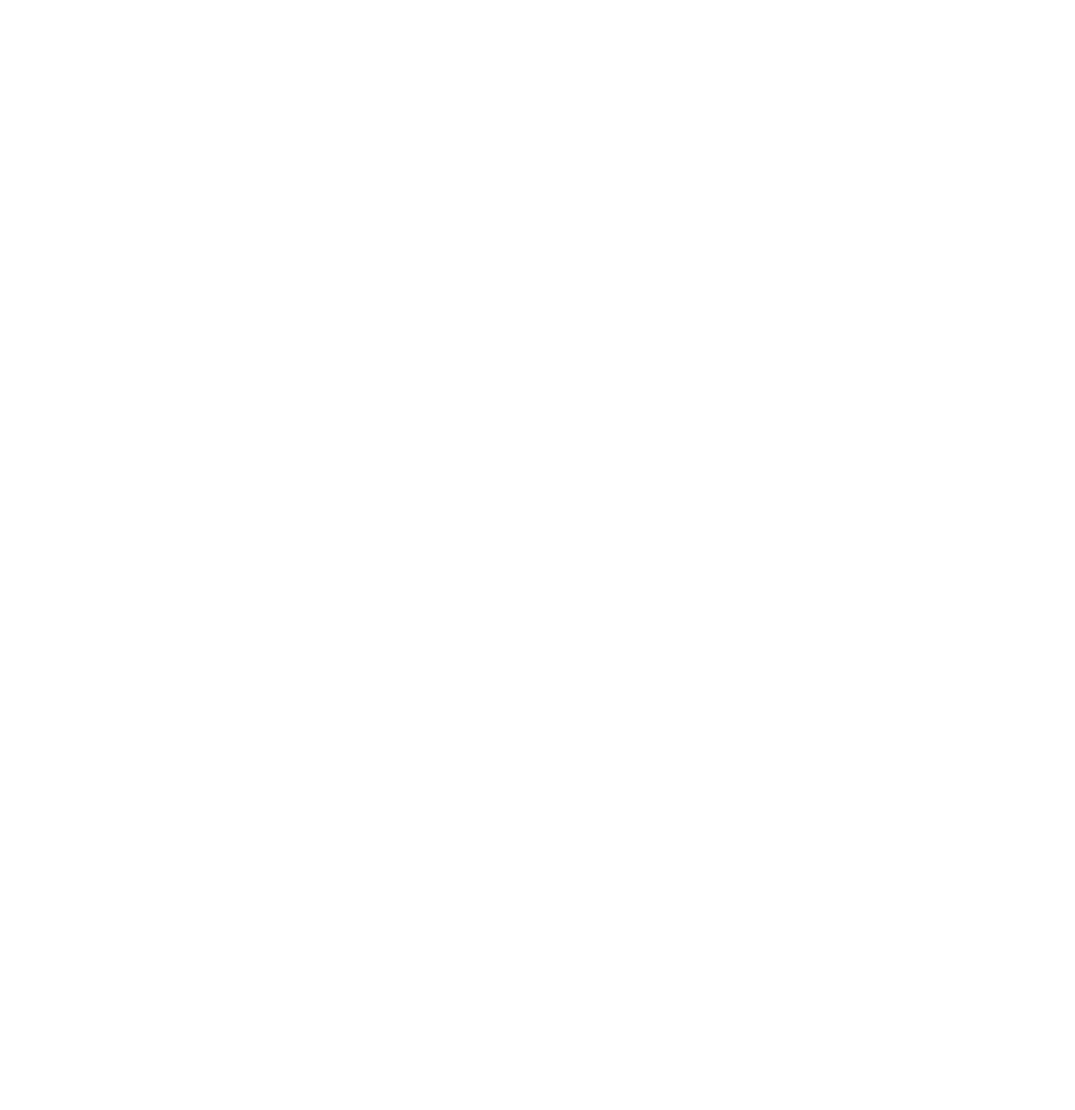
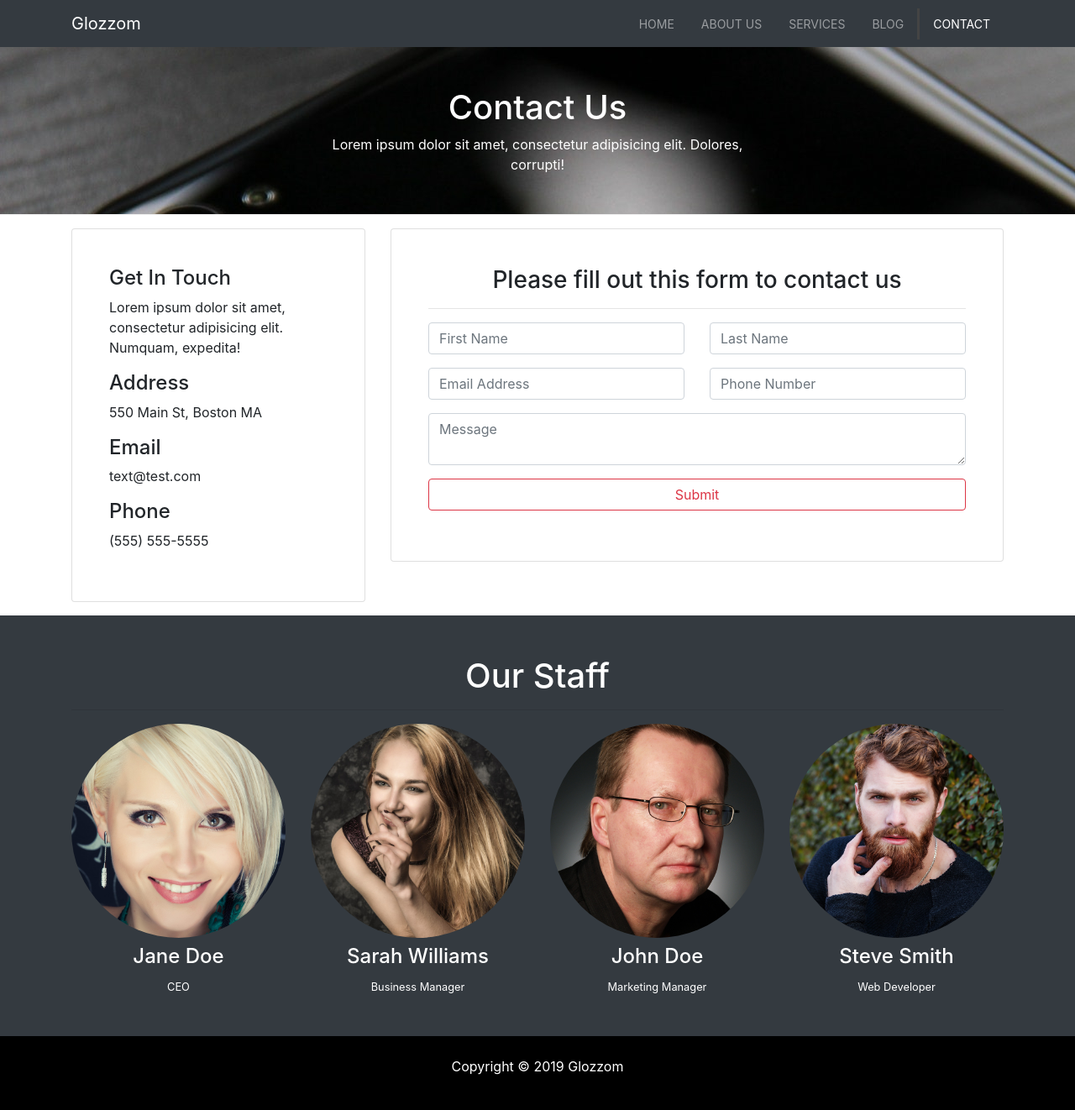
Before and after one commit to JeffKnowlesJr/udemy.jeffknowlesjr.com-udemy-coursework, a PHP site: page /Bootstrap-4-from-scratch/glozzom/contact.html in a window 1280 px wide. Before the commit the page is empty. Shown: the whole page at 84% size. Before the commit the page ends 800 px from the top, so only its background shows below. Run offline with PHP 8.4, Linux system fonts and the light colour scheme; some libraries are stand-ins or nearby versions.

Commit message:
Finished Glozzom Project

```diff
--- a/Bootstrap-4-from-scratch/glozzom/contact.html
+++ b/Bootstrap-4-from-scratch/glozzom/contact.html
@@ -14,8 +14,151 @@
 </head>
 
 <body>
-  <!-- START HERE -->
+    <!-- NAV BAR -->
+    <nav class="navbar navbar-expand-sm bg-dark navbar-dark">
+        <div class="container">
+            <a href="index.html" class="navbar-brand">Glozzom</a>
+            <button class="navbar-toggler" data-toggle="collapse" data-target="#navbarCollapse">
+                <span class="navbar-toggler-icon"></span>
+            </button>
+            <div class="collapse navbar-collapse" id="navbarCollapse">
+                <ul class="navbar-nav ml-auto">
+                    <li class="nav-item">
+                        <a href="index.html" class="nav-link">Home</a>
+                    </li>
+                    <li class="nav-item">
+                        <a href="about.html" class="nav-link">About Us</a>
+                    </li>
+                    <li class="nav-item">
+                        <a href="services.html" class="nav-link">Services</a>
+                    </li>
+                    <li class="nav-item">
+                        <a href="blog.html" class="nav-link">Blog</a>
+                    </li>
+                    <li class="nav-item active">
+                        <a href="contact.html" class="nav-link">Contact</a>
+                    </li>
+                </ul>
+            </div>
+        </div>
+    </nav>
 
+    <!-- PAGE HEADER -->
+    <header id="page-header" class="contact-header text-white p-5">
+        <div class="container">
+            <div class="row">
+                <div class="col-md-6 m-auto text-center">
+                    <h1>Contact Us</h1>
+                    <p>Lorem ipsum dolor sit amet, consectetur adipisicing elit. Dolores, corrupti!</p>
+                </div>
+            </div>
+        </div>
+    </header>
+
+    <!-- CONTACT SECTION -->
+    <section id="contact" class="py-3">
+        <div class="container">
+            <div class="row">
+                <div class="col-md-4">
+                    <div class="card p-4">
+                        <div class="card-body">
+                            <h4>Get In Touch</h4>
+                            <p>Lorem ipsum dolor sit amet, consectetur adipisicing elit. Numquam, expedita!</p>
+                            <h4>Address</h4>
+                            <p>550 Main St, Boston MA</p>
+                            <h4>Email</h4>
+                            <p>text@test.com</p>
+                            <h4>Phone</h4>
+                            <p>(555) 555-5555</p>
+                        </div>
+                    </div>
+                </div>
+                <div class="col-md-8">
+                    <div class="card p-4">
+                        <form class="card-body">
+                            <h3 class="text-center">Please fill out this form to contact us</h3>
+                            <hr>
+                            <div class="row">
+                                <div class="col-md-6">
+                                    <div class="form-group">
+                                        <input type="text" class="form-control" placeholder="First Name">
+                                    </div>
+                                </div>
+                                <div class="col-md-6">
+                                    <div class="form-group">
+                                        <input type="text" class="form-control" placeholder="Last Name">
+                                    </div>
+                                </div>
+                                <div class="col-md-6">
+                                    <div class="form-group">
+                                        <input type="text" class="form-control" placeholder="Email Address">
+                                    </div>
+                                </div>
+                                <div class="col-md-6">
+                                    <div class="form-group">
+                                        <input type="text" class="form-control" placeholder="Phone Number">
+                                    </div>
+                                </div>
+                            </div>
+                            <div class="row">
+                                <div class="col-md-12">
+                                    <div class="form-group">
+                                        <textarea class="form-control" placeholder="Message"></textarea>
+                                    </div>
+                                </div>
+                                <div class="col-md-12">
+                                    <div class="form-group">
+                                        <input type="submit" value="Submit" class="btn btn-outline-danger btn-block">
+                                    </div>
+                                </div>
+                            </div>
+                        </form>
+                    </div>
+                </div>
+            </div>
+        </div>
+    </section>
+
+    <!-- STAFF -->
+    <section id="staff" class="py-5 text-center bg-dark text-white">
+        <div class="container">
+            <h1>Our Staff</h1>
+            <hr>
+            <div class="row">
+                <div class="col-md-3">
+                    <img src="../img/person1.jpg" alt="" class="img-fluid rounded-circle mb-2">
+                    <h4>Jane Doe</h4>
+                    <small>CEO</small>
+                </div>
+                <div class="col-md-3">
+                    <img src="../img/person2.jpg" alt="" class="img-fluid rounded-circle mb-2">
+                    <h4>Sarah Williams</h4>
+                    <small>Business Manager</small>
+                </div>
+                <div class="col-md-3">
+                    <img src="../img/person3.jpg" alt="" class="img-fluid rounded-circle mb-2">
+                    <h4>John Doe</h4>
+                    <small>Marketing Manager</small>
+                </div>
+                <div class="col-md-3">
+                    <img src="../img/person4.jpg" alt="" class="img-fluid rounded-circle mb-2">
+                    <h4>Steve Smith</h4>
+                    <small>Web Developer</small>
+                </div>
+            </div>
+        </div>
+    </section>
+
+    <!-- FOOTER -->
+    <footer id="main-footer" class="text-center p-4">
+        <div class="container">
+            <div class="row">
+                <div class="col">
+                    <p>Copyright &copy; <span id="year"></span> Glozzom</p>
+                </div>
+            </div>
+        </div>
+    </footer>
 
   <script src="http://code.jquery.com/jquery-3.3.1.min.js" integrity="sha256-FgpCb/KJQlLNfOu91ta32o/NMZxltwRo8QtmkMRdAu8="
     crossorigin="anonymous"></script>
--- a/Bootstrap-4-from-scratch/glozzom/css/style.css
+++ b/Bootstrap-4-from-scratch/glozzom/css/style.css
@@ -85,6 +85,14 @@
   background: url('../img/image2.jpg');
 }
 
+.blog-header {
+  background: url('../img/image3.jpg');
+}
+
+.contact-header {
+  background: url('../img/image2.jpg');
+}
+
 .about-img {
   margin-top: -50px;
 }
@@ -102,3 +110,8 @@
 #faq .card-header {
   background: #333;
 }
+
+#main-footer {
+  background-color: #000;
+  color: #fff;
+}
--- a/Bootstrap-4-from-scratch/glozzom/services.html
+++ b/Bootstrap-4-from-scratch/glozzom/services.html
@@ -240,7 +240,7 @@
                         <div class="card">
                             <div class="card-header">
                                 <h5 class="mb-0">
-                                    <a href="#collapse3" data-toggle="collapse" data-parent="accordian">Question Six</a>
+                                    <a href="#collapse6" data-toggle="collapse" data-parent="accordian">Question Six</a>
                                 </h5>
                             </div>
                             <div id="collapse6" class="collapse">
```
Also changed, not shown: Bootstrap-4-from-scratch/glozzom/blog.html (+116 -1 lines).
